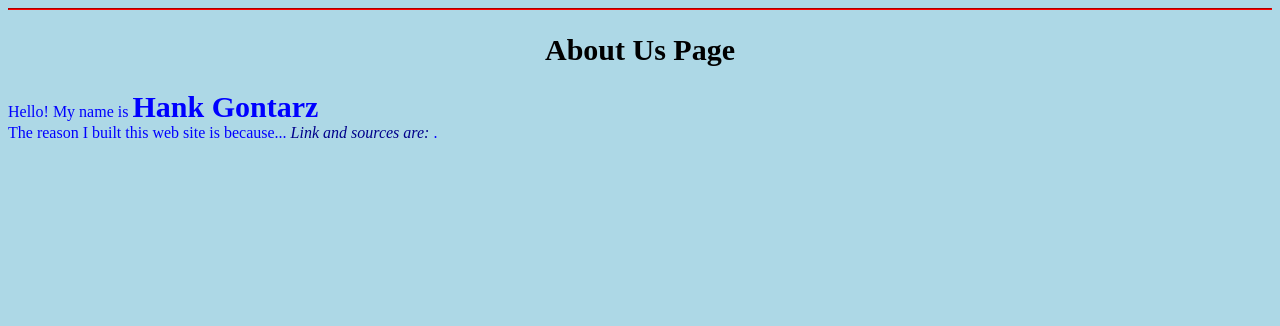
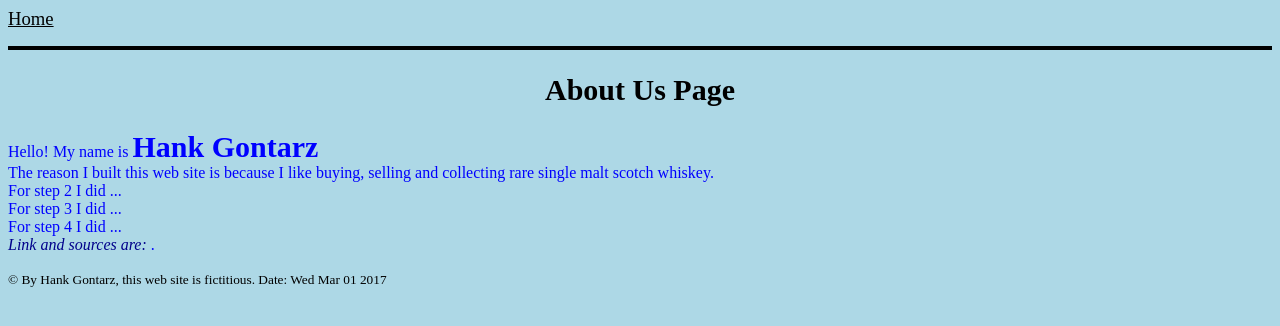
Before and after one commit to gontarzhd03/cis3303, a plain HTML site: page Project1/public_html/p1about.html in a window 1280 px wide. Drawn offline with Linux system fonts and the light colour scheme.

Commit message:
Update project1 02-28

```diff
--- a/Project1/public_html/Base.css
+++ b/Project1/public_html/Base.css
@@ -5,11 +5,23 @@ p      { color: blue; }
 small  { color: black; }
 body   { background-color: lightblue; }
 em     { color: darkblue; }
-hr     { border-color: red; }
 strong { font-size: 30px; }
 footer { color: black; }
 a:link {color: black; font-size: 14pt; }
 a:visited {color: black; font-size: 14pt; }
-a:hover {color: red; font-size: 16pt; }
+a:hover {color: red; font-size: 14pt; }
 a:focus {color: green; font-size: 14pt; }
-a:active {color: blue; font-size: 16pt; }
+a:active {color: blue; font-size: 14pt; }
+span.navigationSpace {
+    padding-left: 30px;
+}
+hr {
+    background-color: black;
+    border-color: black;
+    display: block;
+    height: 3px;
+    border: 0;
+    border-top: 1px solid black;
+    margin: 1em 0;
+    padding: 0;
+}
--- a/Project1/public_html/p1about.html
+++ b/Project1/public_html/p1about.html
@@ -4,6 +4,7 @@
         <meta charset="UTF-8">
         <title>About Us</title>
 	<link href="Base.css" type="text/css" rel="stylesheet" />
+        <a href="index.html">Home</a>
     </head>
     <body id="body1">
         <center>
@@ -16,8 +17,29 @@
 	    Hello! My name is
 	    <strong id="st1">Hank Gontarz</strong>
 	    <br>
-	    The reason I built this web site is because...
+	    The reason I built this web site is because I like buying, selling and collecting rare single malt scotch whiskey.
+	    <br>
+            For step 2 I did ...
+	    <br>
+            For step 3 I did ...
+	    <br>
+            For step 4 I did ...
+	    <br>
 	    <em>Link and sources are: </em>.
 	</p>
+        <script>
+            var myVar1 = setInterval(myTimer, 100);
+
+            function myTimer() {
+                var d = new Date();
+                document.getElementById("sf1").innerHTML = d.toDateString();
+            }
+        </script>
     </body>
+    <footer>
+        <p>
+            <small>© By Hank Gontarz, this web site is fictitious. Date: </small>
+            <small id = "sf1"></small>
+        </p>
+    </footer>
 </html>
```
Also changed, not shown: Project1/public_html/index.html (+9 -2 lines), Project1/public_html/page2.html (+17 -3 lines), Project1/public_html/page3.html (+17 -3 lines), Project1/public_html/page4.html (+17 -3 lines).
